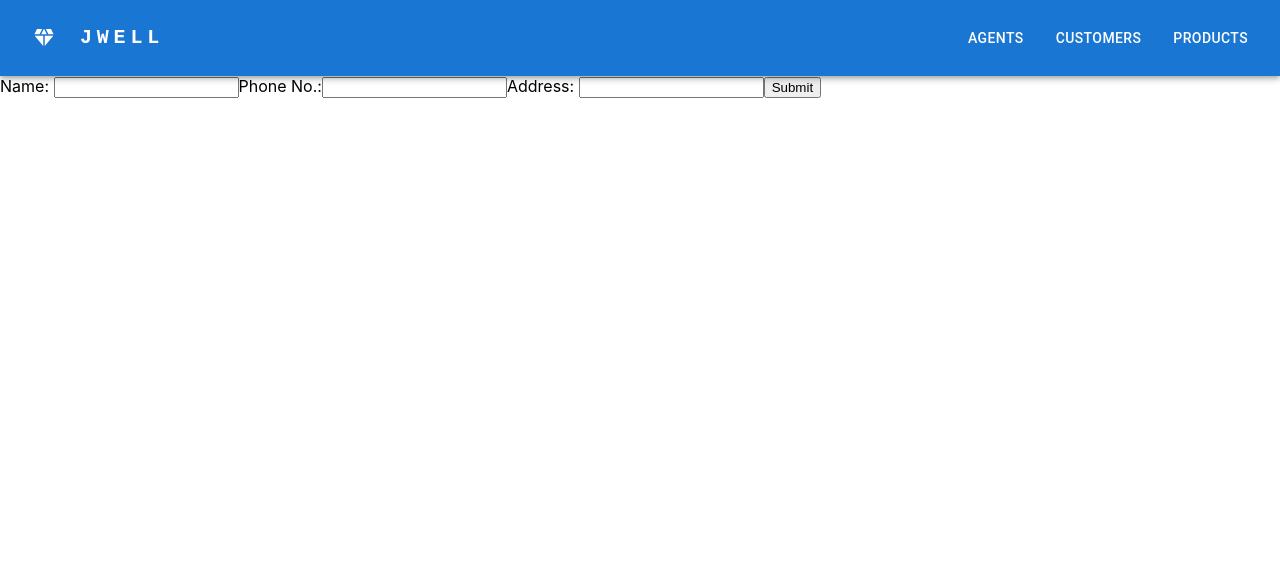
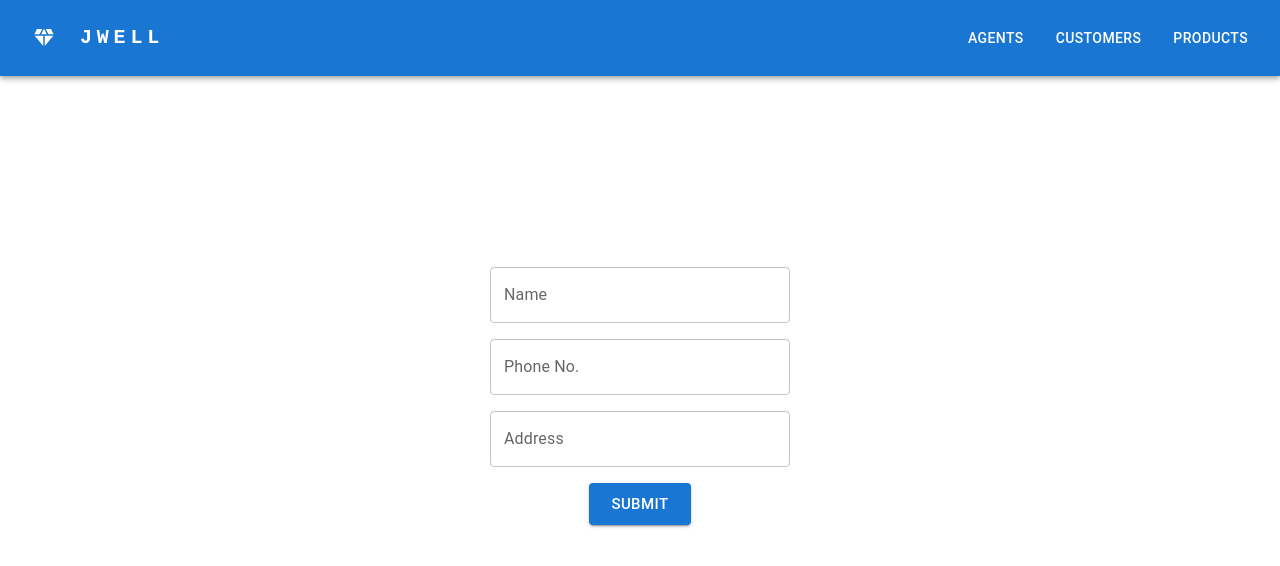
Before and after one commit to AyuPatidar/Jwell, a React (Create React App) app in the folder client/: page /customers/form in a window 1280 px wide. Shown: the top 566 px of the page. Built offline with nearby package versions, Linux system fonts and the light colour scheme.

Commit message:
UI Improvements

```diff
--- a/client/src/components/UserForm.tsx
+++ b/client/src/components/UserForm.tsx
@@ -1,17 +1,34 @@
-import { useState } from "react";
 import { IUser } from "../interfaces/user.interface";
 import { toast } from "react-toastify";
 import { useNavigate } from "react-router-dom";
 import { API_BaseUrl } from "../constants";
+import * as yup from "yup";
+import {
+  ErrorMessage,
+  Form,
+  Formik,
+  FormikHelpers,
+  FormikValues,
+} from "formik";
+import { Box, Button, Grid, TextField } from "@mui/material";
 
 const UserForm = ({ userType, user }: { userType: string; user?: IUser }) => {
   const navigate = useNavigate();
 
-  const [name, setName] = useState(user?.name || "");
-  const [address, setAddress] = useState(user?.address || "");
-  const [phoneNo, setPhoneNo] = useState(user?.phoneNo || "");
-  const onSubmit = (e: React.FormEvent<HTMLFormElement>) => {
-    e.preventDefault();
+  const validationSchema = yup.object().shape({
+    name: yup.string().required("Required"),
+    address: yup.string(),
+    phoneNo: yup.string().required("Required"),
+  });
+
+  const handleSubmit = (
+    values: FormikValues,
+    actions: FormikHelpers<{
+      name: string;
+      address: string;
+      phoneNo: string;
+    }>
+  ) => {
     if (user) {
       fetch(`${API_BaseUrl}/users/${user._id}/update`, {
         method: "PATCH",
@@ -20,9 +37,9 @@ const UserForm = ({ userType, user }: { userType: string; user?: IUser }) => {
         },
         body: JSON.stringify({
           id: user._id,
-          name: name,
-          address: address,
-          phoneNo: phoneNo,
+          name: values.name,
+          address: values.address,
+          phoneNo: values.phoneNo,
         }),
       })
         .then((res) => res.json())
@@ -35,9 +52,9 @@ const UserForm = ({ userType, user }: { userType: string; user?: IUser }) => {
         },
         body: JSON.stringify({
           userType: userType,
-          name: name,
-          address: address,
-          phoneNo: phoneNo,
+          name: values.name,
+          address: values.address,
+          phoneNo: values.phoneNo,
         }),
       })
         .then((res) => res.json())
@@ -45,34 +62,111 @@ const UserForm = ({ userType, user }: { userType: string; user?: IUser }) => {
     }
     navigate(-1);
   };
+
   return (
-    <form onSubmit={onSubmit}>
-      <label htmlFor="name">Name: </label>
-      <input
+    <Box
+      height={"80vh"}
+      display={"flex"}
+      flexDirection={"column"}
+      justifyContent={"center"}
+      alignItems={"center"}
+    >
+      <Formik
+        initialValues={{
+          name: user?.name || "",
+          address: user?.address || "",
+          phoneNo: user?.phoneNo || "",
+        }}
+        validationSchema={validationSchema}
+        onSubmit={handleSubmit}
+      >
+        {({ values, errors, touched, handleChange, isSubmitting }) => (
+          <Form>
+            <Grid
+              container
+              direction={"column"}
+              justifyContent={"center"}
+              alignItems={"center"}
+              spacing={2}
+            >
+              <Grid item>
+                <Box
+                  display={"flex"}
+                  flexDirection={"column"}
+                >
+                  <TextField
                     id="name"
+                    name="name"
                     type="text"
-        name="name"
-        value={name}
-        onChange={(e) => setName(e.target.value)}
+                    label="Name"
+                    value={values.name}
+                    onChange={handleChange}
+                    sx={{ width: "300px" }}
                   />
-      <label htmlFor="phoneNo">Phone No.:</label>
-      <input
+                  {errors.name && touched.name && (
+                    <span style={{ color: "red" }}>
+                      <ErrorMessage name="name" />
+                    </span>
+                  )}
+                </Box>
+              </Grid>
+              <Grid item>
+                <Box
+                  display={"flex"}
+                  flexDirection={"column"}
+                >
+                  <TextField
                     id="phoneNo"
+                    name="phoneNo"
                     type="text"
-        name="phoneNo"
-        value={phoneNo}
-        onChange={(e) => setPhoneNo(e.target.value)}
+                    label="Phone No."
+                    value={values.phoneNo}
+                    onChange={handleChange}
+                    sx={{ width: "300px" }}
                   />
-      <label htmlFor="address">Address: </label>
-      <input
+                  {errors.phoneNo && touched.phoneNo && (
+                    <span style={{ color: "red" }}>
+                      <ErrorMessage name="phoneNo" />
+                    </span>
+                  )}
+                </Box>
+              </Grid>
+              <Grid item>
+                <Box
+                  display={"flex"}
+                  flexDirection={"column"}
+                >
+                  <TextField
                     id="address"
+                    name="address"
                     type="text"
-        name="address"
-        value={address}
-        onChange={(e) => setAddress(e.target.value)}
+                    label="Address"
+                    value={values.address}
+                    onChange={handleChange}
+                    sx={{ width: "300px" }}
                   />
-      <button type="submit">Submit</button>
-    </form>
+                  {errors.address && touched.address && (
+                    <span style={{ color: "red" }}>
+                      <ErrorMessage name="address" />
+                    </span>
+                  )}
+                </Box>
+              </Grid>
+              <Grid item>
+                <Button
+                  type="submit"
+                  size="large"
+                  variant="contained"
+                  disabled={isSubmitting}
+                >
+                  SUBMIT
+                </Button>
+              </Grid>
+            </Grid>
+          </Form>
+        )}
+      </Formik>
+    </Box>
   );
 };
 
```
Lines whose indentation alone changed are shown as unchanged.
